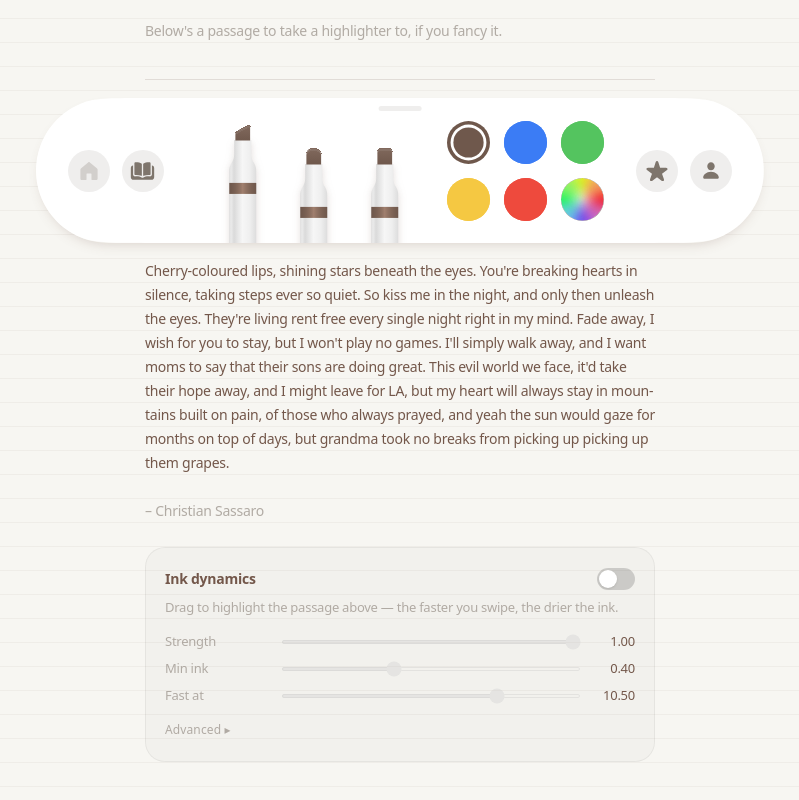
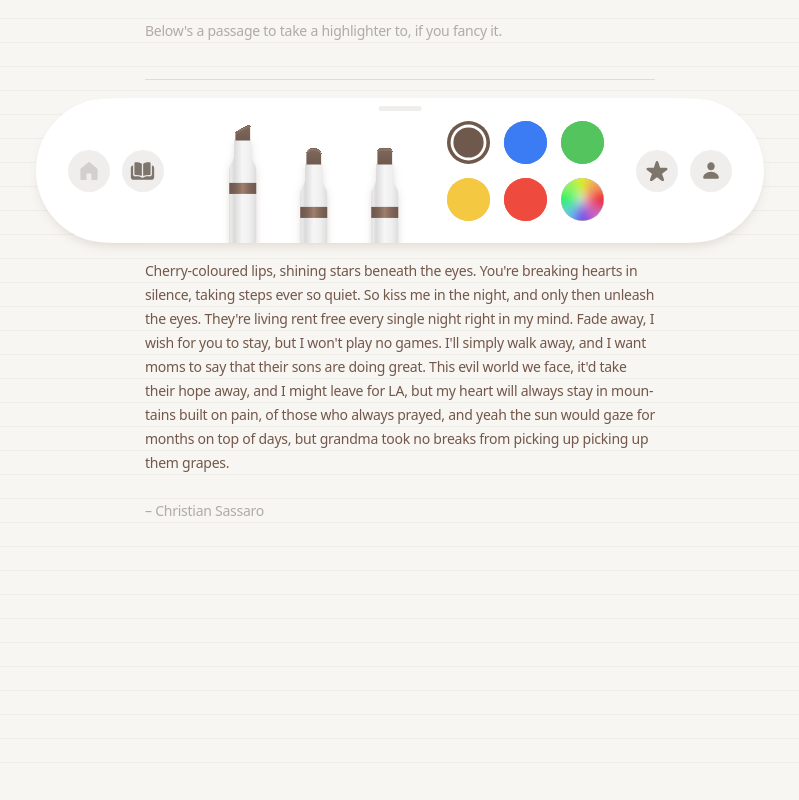
Before and after one commit to JaceThings/Highlighters, a React (Vite) app in the folder apps/website/: page / in a window 1280 px wide. Shown: the part 533-1333 px from the top of the page, without its empty margins (240-1039 px from the left). After the commit the page ends 1312 px from the top, so only its background shows below. Built offline with nearby package versions, Linux system fonts and the light colour scheme.

Commit message:
refactor(website): remove the Ink dynamics control panel
Speed dynamics is now an off-by-default Beta library option, so drop
the homepage controls section and the SelectionMarker/selection-style
plumbing that drove it. The live marker reverts to colour + pen only.

```diff
--- a/apps/website/src/components/SelectionMarker.tsx
+++ b/apps/website/src/components/SelectionMarker.tsx
@@ -4,7 +4,7 @@ import {
   type MarkHandle,
   highlightSelection,
 } from "@highlighters/core";
-import { DEFAULT_INK, penToTip, SPEED_DEFAULTS, useSelectionStyle } from "../selection-style.tsx";
+import { DEFAULT_INK, penToTip, useSelectionStyle } from "../selection-style.tsx";
 
 /**
  * Document-global live text-selection marker for the site.
@@ -78,18 +78,17 @@ const BASE_SELECTION_OPTIONS: HighlightOptions = {
 const READY_CLASS = "selection-marker-ready";
 
 export function SelectionMarker(): null {
-  const { style, speed } = useSelectionStyle();
+  const { style } = useSelectionStyle();
   const handleRef = useRef<MarkHandle | null>(null);
 
-  // Wire the live selection once. The initial colour, nib, and speed config match
-  // the defaults, so the first paint already agrees with the controls (the update
-  // effect below then keeps them in sync).
+  // Wire the live selection once. The initial colour and nib match the dock
+  // defaults, so the first paint already agrees with the dock's default swatch
+  // and pen (the update effect below then keeps them in sync).
   useEffect(() => {
     const handle = highlightSelection({
       ...BASE_SELECTION_OPTIONS,
       color: DEFAULT_INK,
       ...penToTip("slant"),
-      speed: SPEED_DEFAULTS,
     });
     handleRef.current = handle;
     document.documentElement.classList.add(READY_CLASS);
@@ -100,12 +99,11 @@ export function SelectionMarker(): null {
     };
   }, []);
 
-  // Re-style the live selection whenever the colour, pen, or speed-dynamics config
-  // changes; the handle re-resolves options and repaints in place. Speed dynamics
-  // is live-only, so it only shows once the user actually drags a selection.
+  // Re-style the live selection whenever the dock's colour or pen changes; the
+  // handle re-resolves options and repaints the current selection in place.
   useEffect(() => {
-    handleRef.current?.update({ color: style.color, ...penToTip(style.pen), speed });
-  }, [style.color, style.pen, speed]);
+    handleRef.current?.update({ color: style.color, ...penToTip(style.pen) });
+  }, [style.color, style.pen]);
 
   return null;
 }
--- a/apps/website/src/components/SpeedControls.tsx
+++ /dev/null
@@ -1,141 +0,0 @@
-import { useState, type ReactNode } from "react";
-import { useSelectionStyle, type SpeedSettings } from "../selection-style.tsx";
-
-/**
- * The "Ink dynamics" panel — live, optional controls for the speed-aware deposit
- * (R17). Editing any control patches the shared selection style, so the
- * document-wide live marker (SelectionMarker) re-resolves and the NEXT drag picks
- * up the change. Speed dynamics is live-only, so the effect is felt by dragging a
- * selection across the prose above, not on this panel.
- *
- * The panel itself is `select-none` so fiddling with the sliders never creates a
- * text selection (which would paint a stray mark). Sliders are themed to the live
- * ink colour for a quiet bit of cohesion with the dock's swatch.
- */
-
-const fmt2 = (v: number): string => v.toFixed(2);
-const fmtPx = (v: number): string => `${v.toFixed(2)}`;
-const fmtInt = (v: number): string => String(Math.round(v));
-
-interface RangeProps {
-  label: string;
-  field: keyof SpeedSettings;
-  min: number;
-  max: number;
-  step: number;
-  format: (v: number) => string;
-  accent: string;
-  disabled: boolean;
-}
-
-function Range({ label, field, min, max, step, format, accent, disabled }: RangeProps) {
-  const { speed, setSpeed } = useSelectionStyle();
-  const value = speed[field] as number;
-  return (
-    <label className="flex items-center gap-3 text-[13px] leading-none">
-      <span
-        className="w-[104px] shrink-0"
-        style={{ color: "var(--color-text-secondary)" }}
-      >
-        {label}
-      </span>
-      <input
-        type="range"
-        min={min}
-        max={max}
-        step={step}
-        value={value}
-        disabled={disabled}
-        onChange={(e) => setSpeed({ [field]: Number.parseFloat(e.target.value) } as Partial<SpeedSettings>)}
-        aria-label={label}
-        className="h-1 flex-1 cursor-pointer disabled:cursor-default disabled:opacity-35"
-        style={{ accentColor: accent }}
-      />
-      <span
-        className="w-[42px] shrink-0 text-right tabular-nums"
-        style={{ color: "var(--color-text-primary)" }}
-      >
-        {format(value)}
-      </span>
-    </label>
-  );
-}
-
-function Toggle({ on, onChange, accent }: { on: boolean; onChange: (v: boolean) => void; accent: string }) {
-  return (
-    <button
-      type="button"
-      role="switch"
-      aria-checked={on}
-      aria-label="Enable ink dynamics"
-      onClick={() => onChange(!on)}
-      data-focus-ring
-      className="relative h-[22px] w-[38px] shrink-0 rounded-full transition-colors duration-200 ease-out active:scale-[0.96]"
-      style={{ backgroundColor: on ? accent : "rgba(0,0,0,0.16)" }}
-    >
-      <span
-        className="absolute top-[2px] size-[18px] rounded-full bg-white shadow-sm transition-[left] duration-200 ease-out"
-        style={{ left: on ? 18 : 2 }}
-      />
-    </button>
-  );
-}
-
-function Group({ children }: { children: ReactNode }) {
-  return <div className="flex flex-col gap-[14px]">{children}</div>;
-}
-
-export function SpeedControls() {
-  const { style, speed, setSpeed } = useSelectionStyle();
-  const [advanced, setAdvanced] = useState(false);
-  const accent = style.color;
-  const off = !speed.enabled;
-
-  return (
-    <div
-      className="select-none rounded-[20px] p-5"
-      style={{ backgroundColor: "rgba(0,0,0,0.02)", boxShadow: "inset 0 0 0 1px rgba(0,0,0,0.05)" }}
-    >
-      {/* Header: title + master toggle. */}
-      <div className="mb-1 flex items-center justify-between">
-        <span className="text-[14px] font-[560]" style={{ color: "var(--color-text-primary)" }}>
-          Ink dynamics
-        </span>
-        <Toggle on={speed.enabled} onChange={(v) => setSpeed({ enabled: v })} accent={accent} />
-      </div>
-      <p className="mb-4 text-[13px]" style={{ color: "var(--color-text-secondary)" }}>
-        Drag to highlight the passage above — the faster you swipe, the drier the ink.
-      </p>
-
-      <Group>
-        <Range label="Strength" field="sensitivity" min={0} max={1} step={0.01} format={fmt2} accent={accent} disabled={off} />
-        <Range label="Min ink" field="minDeposit" min={0.05} max={1} step={0.01} format={fmt2} accent={accent} disabled={off} />
-        <Range label="Fast at" field="fastSpeed" min={1} max={14} step={0.5} format={fmtPx} accent={accent} disabled={off} />
-      </Group>
-
-      <button
-        type="button"
-        onClick={() => setAdvanced((a) => !a)}
-        data-focus-ring
-        className="mt-4 text-[12px] font-medium tracking-[0.01em] transition-opacity hover:opacity-70"
-        style={{ color: "var(--color-text-secondary)" }}
-      >
-        {advanced ? "Advanced ▾" : "Advanced ▸"}
-      </button>
-
-      {advanced && (
-        <div className="mt-3">
-          <Group>
-            <Range label="Slow at" field="slowSpeed" min={0} max={6} step={0.1} format={fmtPx} accent={accent} disabled={off} />
-            <Range label="Smoothing" field="smoothing" min={0.05} max={1} step={0.01} format={fmt2} accent={accent} disabled={off} />
-            <Range label="Detail" field="resolution" min={4} max={24} step={1} format={fmtInt} accent={accent} disabled={off} />
-            <Range label="Dry-out" field="dryoutBoost" min={0} max={1} step={0.01} format={fmt2} accent={accent} disabled={off} />
-            <Range label="Streaking" field="streakBoost" min={0} max={1} step={0.01} format={fmt2} accent={accent} disabled={off} />
-            <Range label="Edge sharpen" field="featherReduce" min={0} max={1} step={0.01} format={fmt2} accent={accent} disabled={off} />
-            <Range label="End pooling" field="poolBoost" min={0} max={1} step={0.01} format={fmt2} accent={accent} disabled={off} />
-          </Group>
-        </div>
-      )}
-    </div>
-  );
-}
--- a/apps/website/src/pages/Home.tsx
+++ b/apps/website/src/pages/Home.tsx
@@ -1,6 +1,5 @@
 import { useState } from "react";
 import { CopyablePackages } from "../components/CopyablePackages.tsx";
-import { SpeedControls } from "../components/SpeedControls.tsx";
 import { Stagger } from "../components/Stagger.tsx";
 import { useDockEntrance } from "../dock-entrance.tsx";
 import { creditLine, pickNextExcerpt } from "./excerpts.ts";
@@ -96,13 +95,6 @@ export function Home() {
           </figcaption>
         </figure>
       </Stagger>
-
-      {/* Optional, live controls for the speed-aware ink. Tuning any knob patches
-          the shared selection style, so the NEXT drag deposits ink to match (see
-          SpeedControls / SelectionMarker). Last block in the cascade. */}
-      <Stagger index={7}>
-        <SpeedControls />
-      </Stagger>
     </div>
   );
 }
--- a/apps/website/src/selection-style.tsx
+++ b/apps/website/src/selection-style.tsx
@@ -1,13 +1,11 @@
 import {
   createContext,
-  useCallback,
   useContext,
   useMemo,
   useState,
   type ReactNode,
 } from "react";
-import { DEFAULT_OPTIONS } from "@highlighters/core";
-import type { HighlightOptions, SpeedDynamicsOptions } from "@highlighters/core";
+import type { HighlightOptions } from "@highlighters/core";
 
 // The dock's three pens, by nib geometry. Shared between the dock (which sets the
 // active pen) and SelectionMarker (which maps it onto highlighter tip options).
@@ -21,24 +19,14 @@ export interface SelectionStyle {
   pen: PenTip;
 }
 
-// The full speed-dynamics config the homepage controls expose, seeded from the
-// core baseline so every control opens on a concrete value. Drives the live
-// selection marker's speed-aware ink (live-only: it only shows while you drag).
-export type SpeedSettings = Required<SpeedDynamicsOptions>;
-export const SPEED_DEFAULTS: SpeedSettings = { ...DEFAULT_OPTIONS.speed };
-
 // Default ink matches the dock's default-selected swatch (ColorPalette "brown"),
 // so the dock and the painted selection agree from the very first frame.
 export const DEFAULT_INK = "#6f584c";
 
 interface SelectionStyleContextValue {
   style: SelectionStyle;
-  /** Live speed-dynamics config for the selection marker. */
-  speed: SpeedSettings;
   setColor: (color: string) => void;
   setPen: (pen: PenTip) => void;
-  /** Patch one or more speed fields (the homepage Ink-dynamics controls). */
-  setSpeed: (patch: Partial<SpeedSettings>) => void;
 }
 
 const SelectionStyleContext = createContext<SelectionStyleContextValue | null>(
@@ -53,14 +41,9 @@ const SelectionStyleContext = createContext<SelectionStyleContextValue | null>(
 export function SelectionStyleProvider({ children }: { children: ReactNode }) {
   const [color, setColor] = useState(DEFAULT_INK);
   const [pen, setPen] = useState<PenTip>("slant");
-  const [speed, setSpeedState] = useState<SpeedSettings>(SPEED_DEFAULTS);
-  const setSpeed = useCallback(
-    (patch: Partial<SpeedSettings>) => setSpeedState((s) => ({ ...s, ...patch })),
-    [],
-  );
   const value = useMemo<SelectionStyleContextValue>(
-    () => ({ style: { color, pen }, speed, setColor, setPen, setSpeed }),
-    [color, pen, speed, setSpeed],
+    () => ({ style: { color, pen }, setColor, setPen }),
+    [color, pen],
   );
   return (
     <SelectionStyleContext.Provider value={value}>
```
